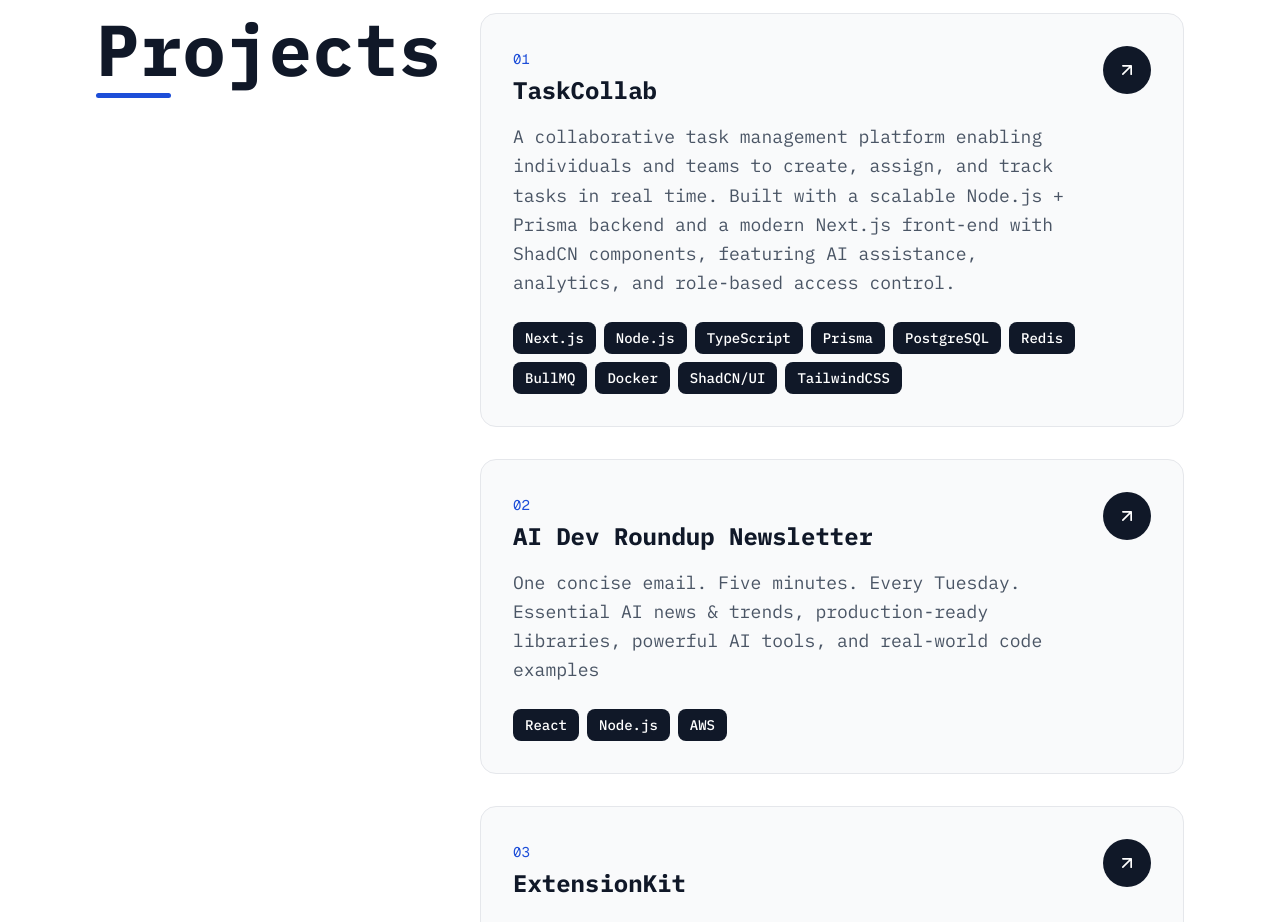
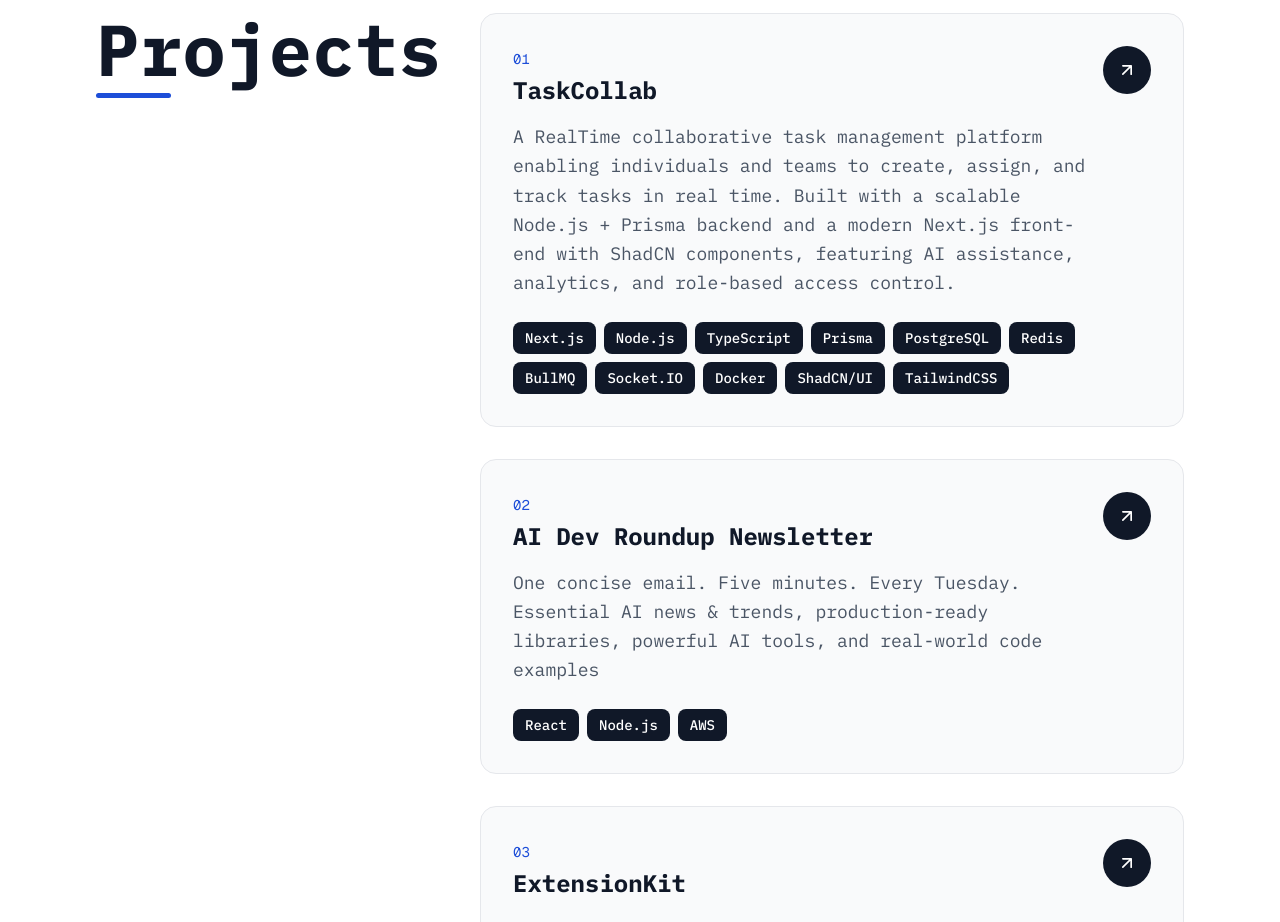
Before and after one commit to Ogedi001/ogedi.dev, a Next.js app: page / in a window 1280 px wide. Shown: the part 1820-2742 px from the top of the page. Built offline with nearby package versions, Linux system fonts and the light colour scheme.

Commit message:
fix: update project

```diff
--- a/src/configs/config.ts
+++ b/src/configs/config.ts
@@ -40,7 +40,7 @@ export const siteConfig = {
     {
       name: "TaskCollab",
       description:
-        "A collaborative task management platform enabling individuals and teams to create, assign, and track tasks in real time. Built with a scalable Node.js + Prisma backend and a modern Next.js front-end with ShadCN components, featuring AI assistance, analytics, and role-based access control.",
+        "A RealTime collaborative task management platform enabling individuals and teams to create, assign, and track tasks in real time. Built with a scalable Node.js + Prisma backend and a modern Next.js front-end with ShadCN components, featuring AI assistance, analytics, and role-based access control.",
       link: "https://taskcollab-app.vercel.app/",
       skills: [
         "Next.js",
@@ -50,6 +50,7 @@ export const siteConfig = {
         "PostgreSQL",
         "Redis",
         "BullMQ",
+        "Socket.IO",
         "Docker",
         "ShadCN/UI",
         "TailwindCSS",
```
